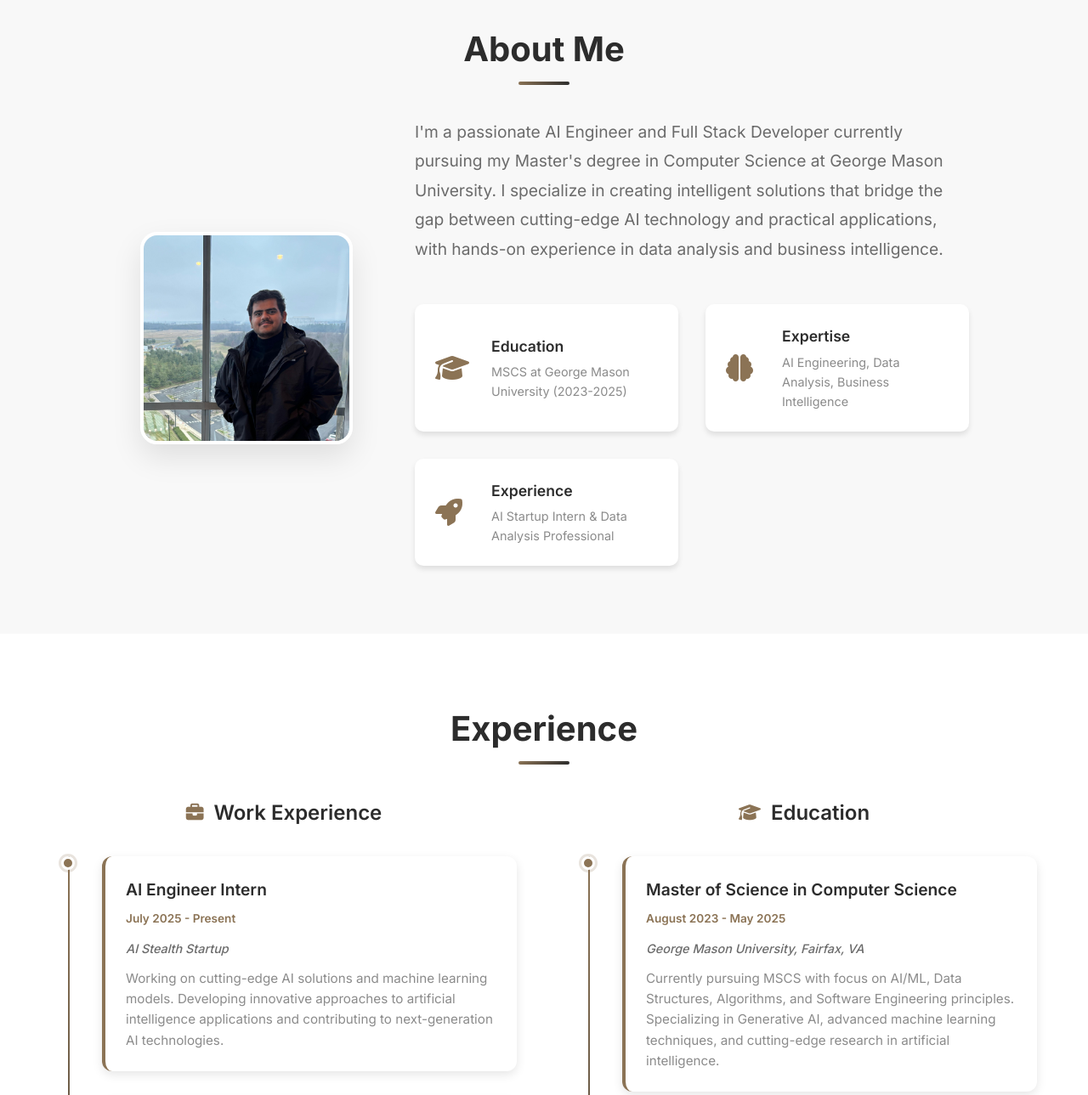
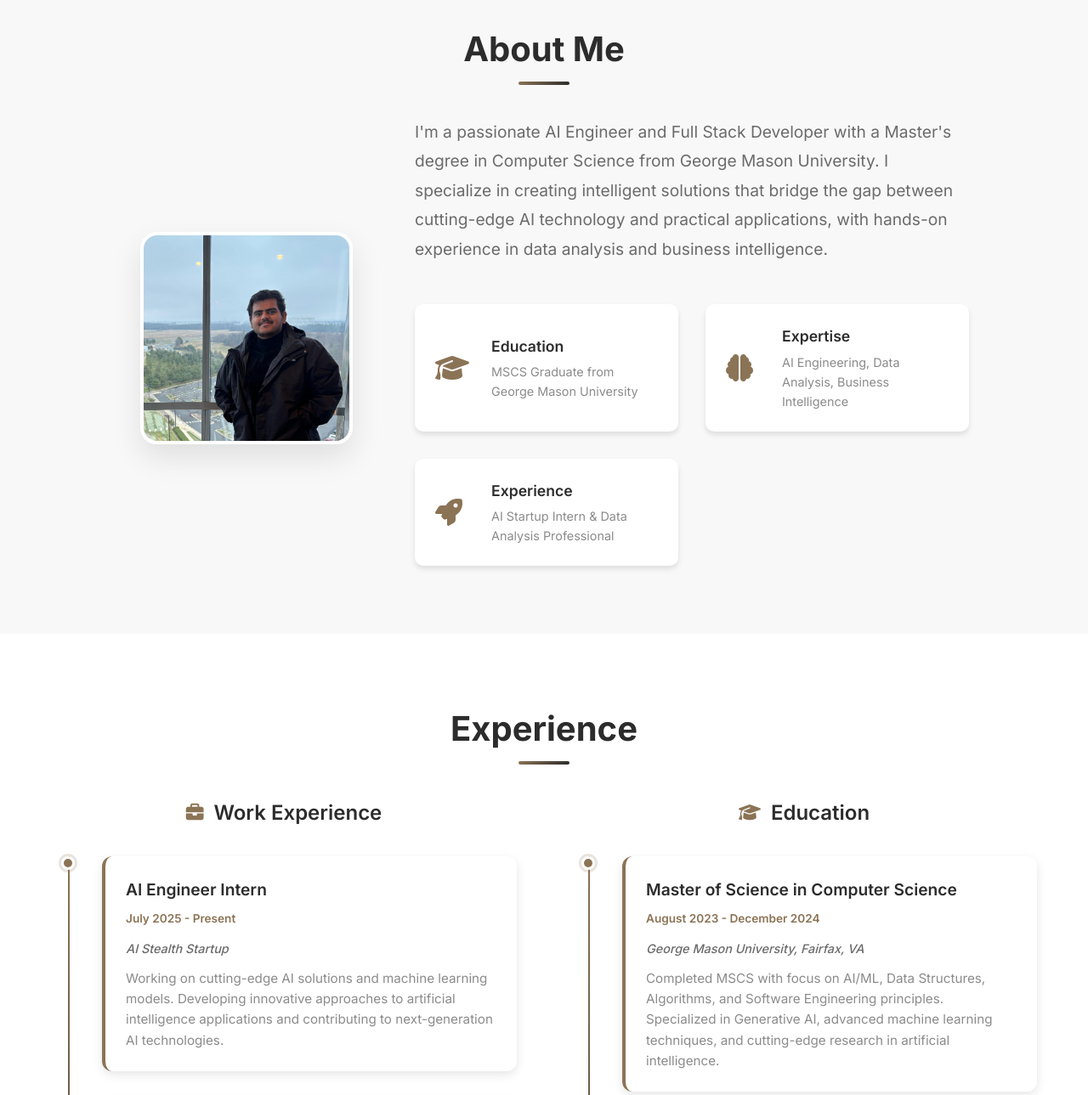
Before and after one commit to SAMK-online/Portfolio, a website: page index.html in a window 1280 px wide. Shown: the part 880-2169 px from the top of the page at 85% size. Drawn offline with Linux system fonts and the light colour scheme; no server answers.

Commit message:
Update profile to reflect MSCS graduation from George Mason University

```diff
--- a/index.html
+++ b/index.html
@@ -111,8 +111,8 @@
                 </div>
                 <div class="about-text">
                     <p class="about-intro">
-                        I'm a passionate AI Engineer and Full Stack Developer currently pursuing my Master's degree in Computer Science
-                        at George Mason University. I specialize in creating intelligent solutions that bridge the gap
+                        I'm a passionate AI Engineer and Full Stack Developer with a Master's degree in Computer Science
+                        from George Mason University. I specialize in creating intelligent solutions that bridge the gap
                         between cutting-edge AI technology and practical applications, with hands-on experience in data analysis and business intelligence.
                     </p>
                     <div class="about-highlights">
@@ -120,7 +120,7 @@
                             <i class="fas fa-graduation-cap"></i>
                             <div>
                                 <h4>Education</h4>
-                                <p>MSCS at George Mason University (2023-2025)</p>
+                                <p>MSCS Graduate from George Mason University</p>
                             </div>
                         </div>
                         <div class="highlight-item">
@@ -205,10 +205,10 @@
                             <div class="timeline-dot"></div>
                             <div class="timeline-content">
                                 <h4>Master of Science in Computer Science</h4>
-                                <span class="timeline-date">August 2023 - May 2025</span>
+                                <span class="timeline-date">August 2023 - December 2024</span>
                                 <div class="institution">George Mason University, Fairfax, VA</div>
-                                <p>Currently pursuing MSCS with focus on AI/ML, Data Structures, Algorithms,
-                                   and Software Engineering principles. Specializing in Generative AI,
+                                <p>Completed MSCS with focus on AI/ML, Data Structures, Algorithms,
+                                   and Software Engineering principles. Specialized in Generative AI,
                                    advanced machine learning techniques, and cutting-edge research in artificial intelligence.</p>
                             </div>
                         </div>
@@ -258,6 +258,7 @@
                             <span class="tech-tag">AI/ML</span>
                             <span class="tech-tag">Health Tech</span>
                         </div>
+
                         <div class="project-links">
                             <a href="https://github.com/samk-online/WhoopCoach" target="_blank" class="project-link">
                                 <i class="fab fa-github"></i>
```
Also changed, not shown: DEPLOYMENT.md (+3 -1 lines).
